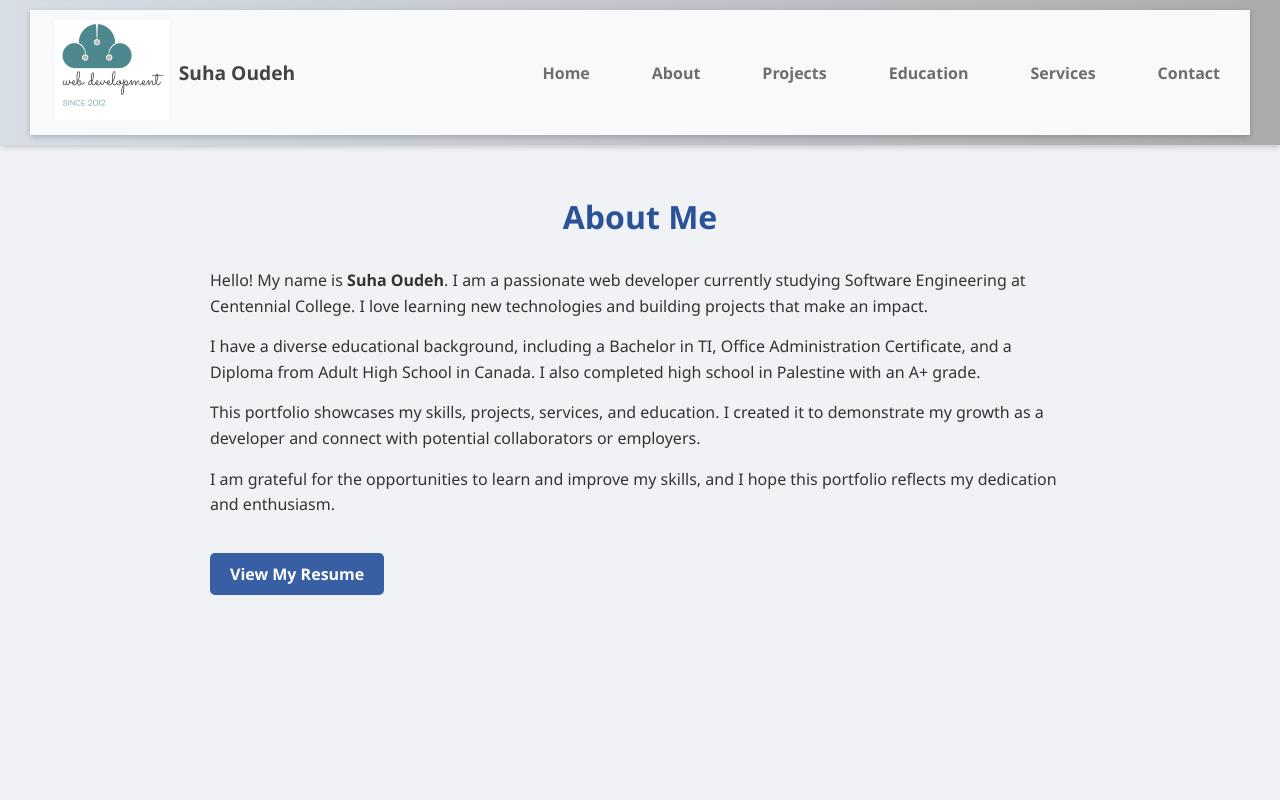
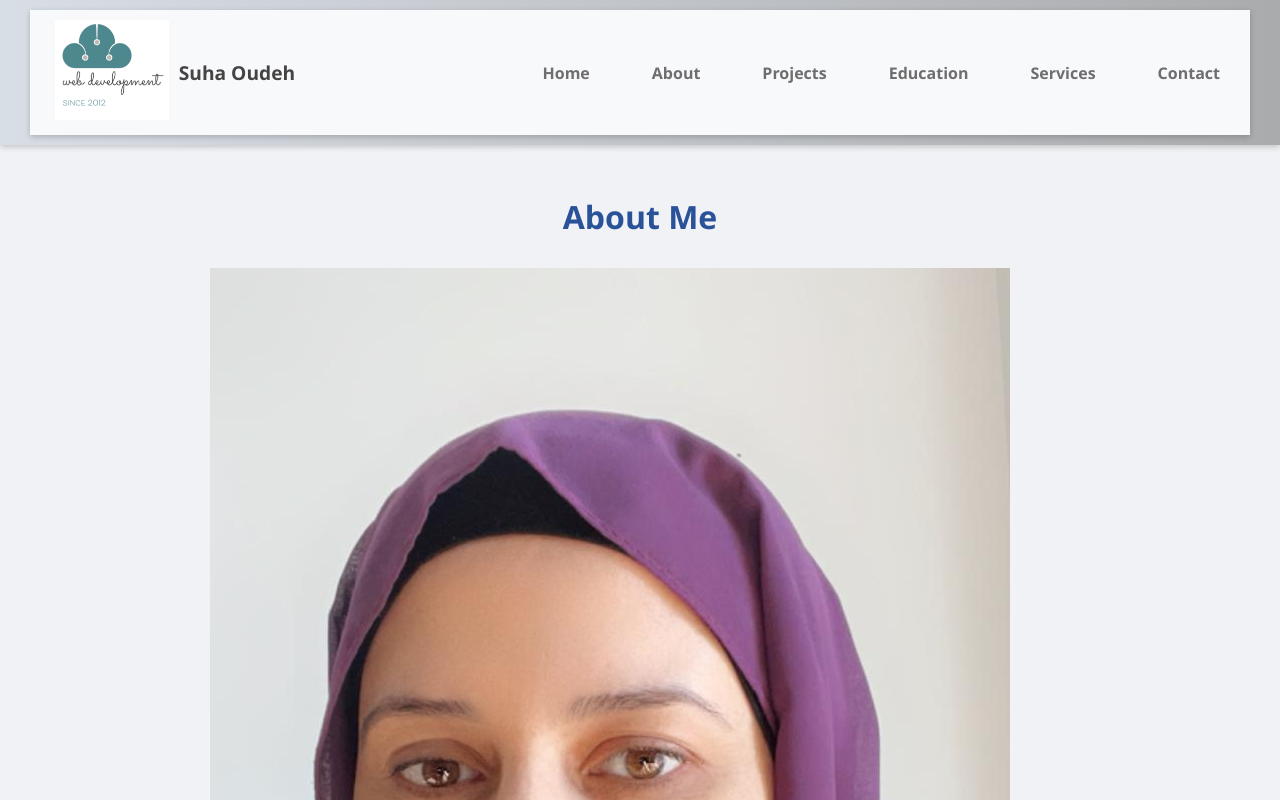
Before and after one commit to suhaoudeh/portfolio-site, a React (Vite) app: page /about in a window 1280 px wide. Shown: the top 800 px of the page. Built offline with nearby package versions, Linux system fonts and the light colour scheme.

Commit message:
add Render Text

```diff
--- a/src/Components/About.jsx
+++ b/src/Components/About.jsx
@@ -1,5 +1,5 @@
-// Components/About.jsx
 import resumePDF from "../assets/SUHA OUDEH-resume.pdf";
+import suhaPhoto from "../assets/suha.jpg";
 import React from "react";
 
 export default function About() {
@@ -7,6 +7,11 @@ export default function About() {
     <div className="about-container">
       <h1>About Me</h1>
 
+      <div className="about-content">
+        {/* Profile Image */}
+        <img src={suhaPhoto} alt="Suha Oudeh" className="profile-img" />
+
+        {/* About Text */}
         <div className="about-text">
           <p>
             Hello! My name is <strong>Suha Oudeh</strong>. I am a passionate web developer
@@ -28,6 +33,7 @@ export default function About() {
             I am grateful for the opportunities to learn and improve my skills,
             and I hope this portfolio reflects my dedication and enthusiasm.
           </p>
+
           <a
             href={resumePDF}
             target="_blank"
@@ -38,5 +44,6 @@ export default function About() {
           </a>
         </div>
       </div>
+    </div>
   );
 }
```
Also changed, not shown: src/assets/suha.jpg (added). Lines whose indentation alone changed are shown as unchanged.
